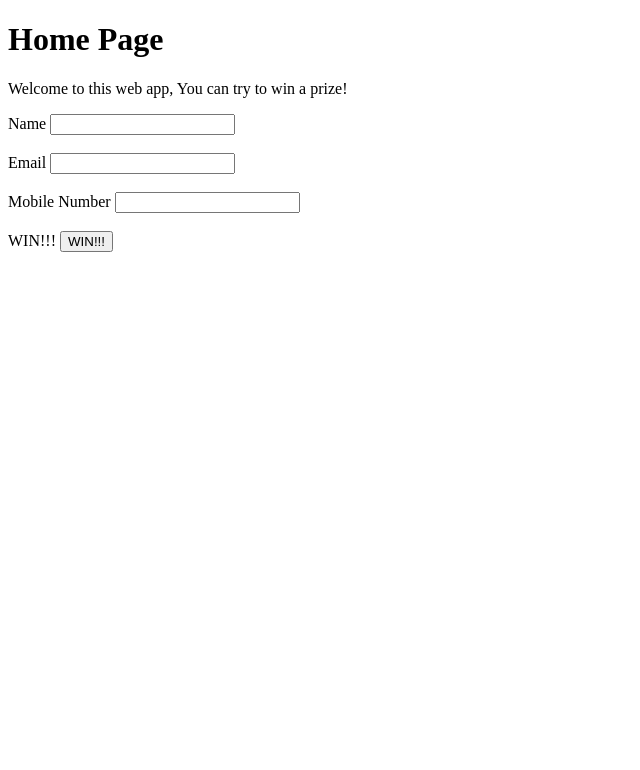
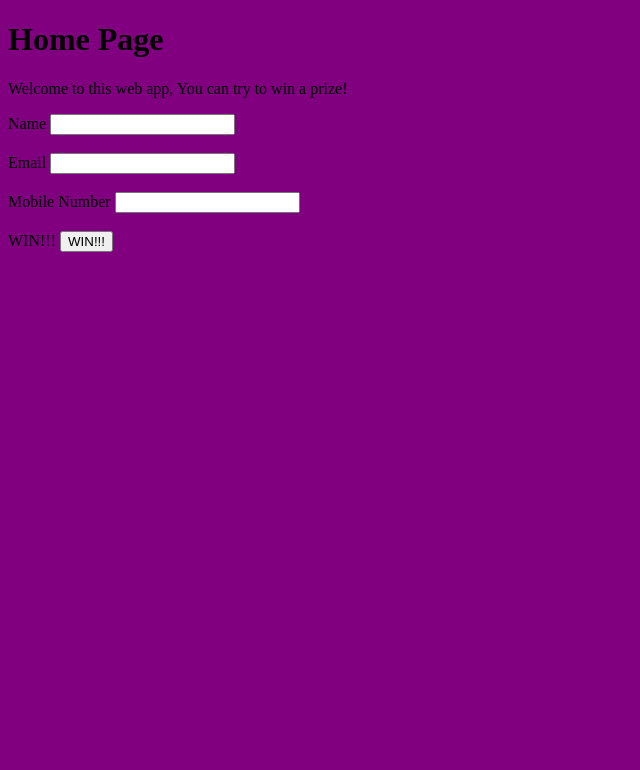
Before and after one commit to HiddenRealm/Group_Project_SJ, a Flask app: page / in a window 1280 px wide. Shown: the top 770 px of the page, without its empty margins (0-640 px from the left). Run offline with Flask 2, Linux system fonts and the light colour scheme.

Commit message:
Update home.html

```diff
--- a/application/templates/home.html
+++ b/application/templates/home.html
@@ -6,6 +6,13 @@
 		<style>
 			span {
 				color: red;
+			}
+
+			body {
+				background-color: purple;
+				height: 750px;
+				background-repear: no-repear;
+				background-size: contain;
 			}
 		</style>
 	</head>
```
